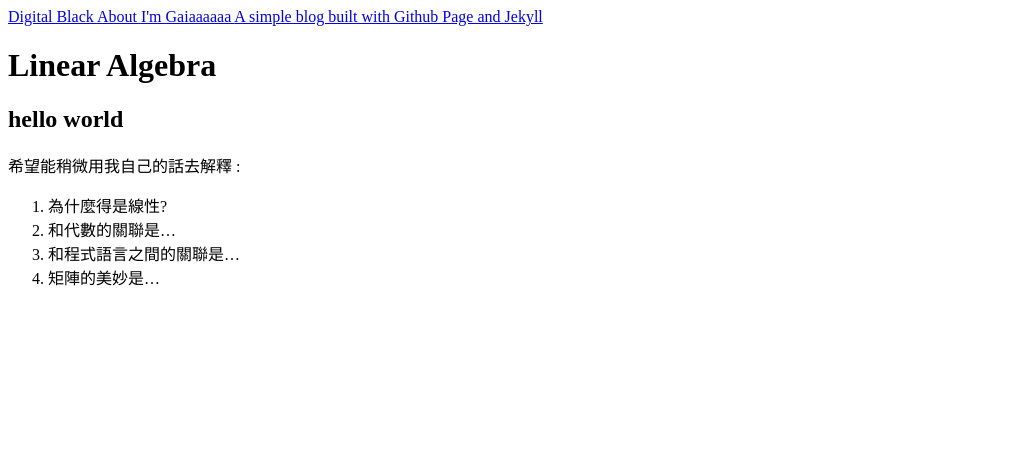
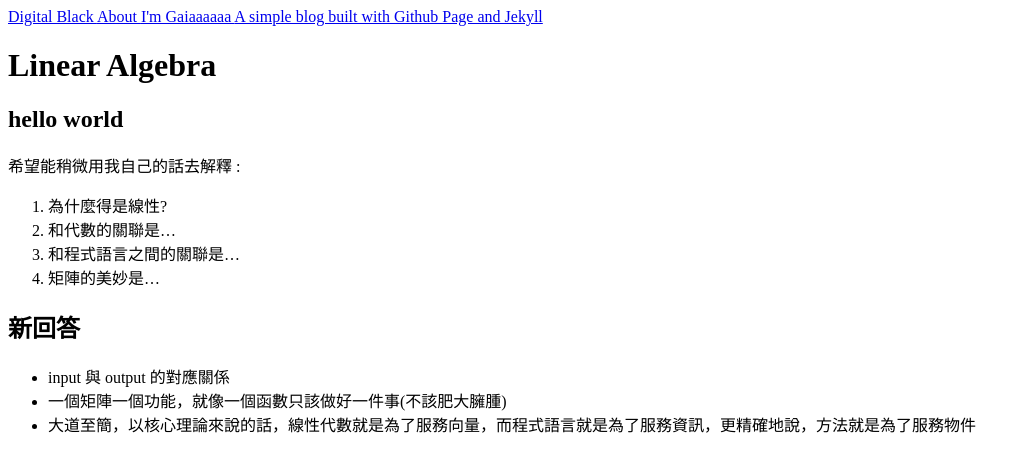
Before and after one commit to haha39/MyFirstBlog, a Jekyll site: the page built from 2024-05-10-LinearAlgebra.md, in a window 1280 px wide. Shown: the top 472 px of the page, without its empty margins (0-1031 px from the left). Built offline with Jekyll 4.4.1, drawn with Linux system fonts in a browser that asks for light colours.

Commit message:
Update 2024-05-10-LinearAlgebra.md

```diff
--- a/2024-05-10-LinearAlgebra.md
+++ b/2024-05-10-LinearAlgebra.md
@@ -1,15 +1,23 @@
 ---
 layout: default
-title:  "I'm Gaiaaaaaa"
-date:   2024-05-24 17:35:06 +0800
+title: "I'm Gaiaaaaaa"
+date: 2024-05-24 17:35:06 +0800
 categories: [jekyll update]
 ---
 
-Linear Algebra
-===
+# Linear Algebra
+
 ## hello world
+
 希望能稍微用我自己的話去解釋 :
+
 1. 為什麼得是線性?
 2. 和代數的關聯是...
 3. 和程式語言之間的關聯是...
 4. 矩陣的美妙是...
+
+## 新回答
+
+- input 與 output 的對應關係
+- 一個矩陣一個功能，就像一個函數只該做好一件事(不該肥大臃腫)
+- 大道至簡，以核心理論來說的話，線性代數就是為了服務向量，而程式語言就是為了服務資訊，更精確地說，方法就是為了服務物件
```
